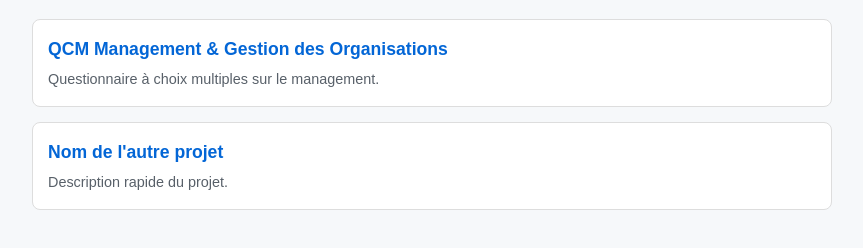
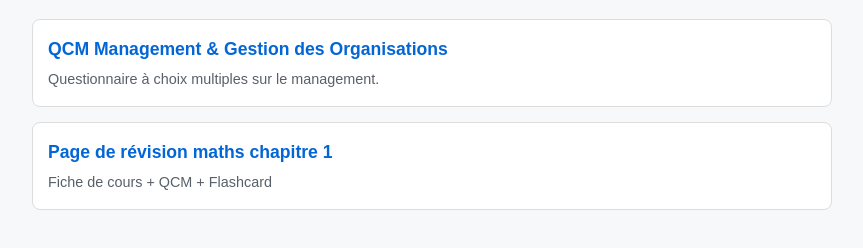
Before and after one commit to lucjules/lucjules.github.io, a plain HTML site: page index.html in a window 1280 px wide. Shown: the part 106-354 px from the top of the page, without its empty margins (208-1071 px from the left). Drawn offline with Linux system fonts and the light colour scheme.

Commit message:
Update project link and description in index.html

```diff
--- a/index.html
+++ b/index.html
@@ -59,10 +59,10 @@
 
         <!-- Ajoutez d'autres projets ici sur le même modèle -->
         <li>
-            <a href="https://lucjules.github.io/autre-projet/">
-                Nom de l'autre projet
+            <a href="https://lucjules.github.io/Chapitre-1-maths/">
+                Page de révision maths chapitre 1
             </a>
-            <div class="desc">Description rapide du projet.</div>
+            <div class="desc">Fiche de cours + QCM + Flashcard</div>
         </li>
     </ul>
 
```
